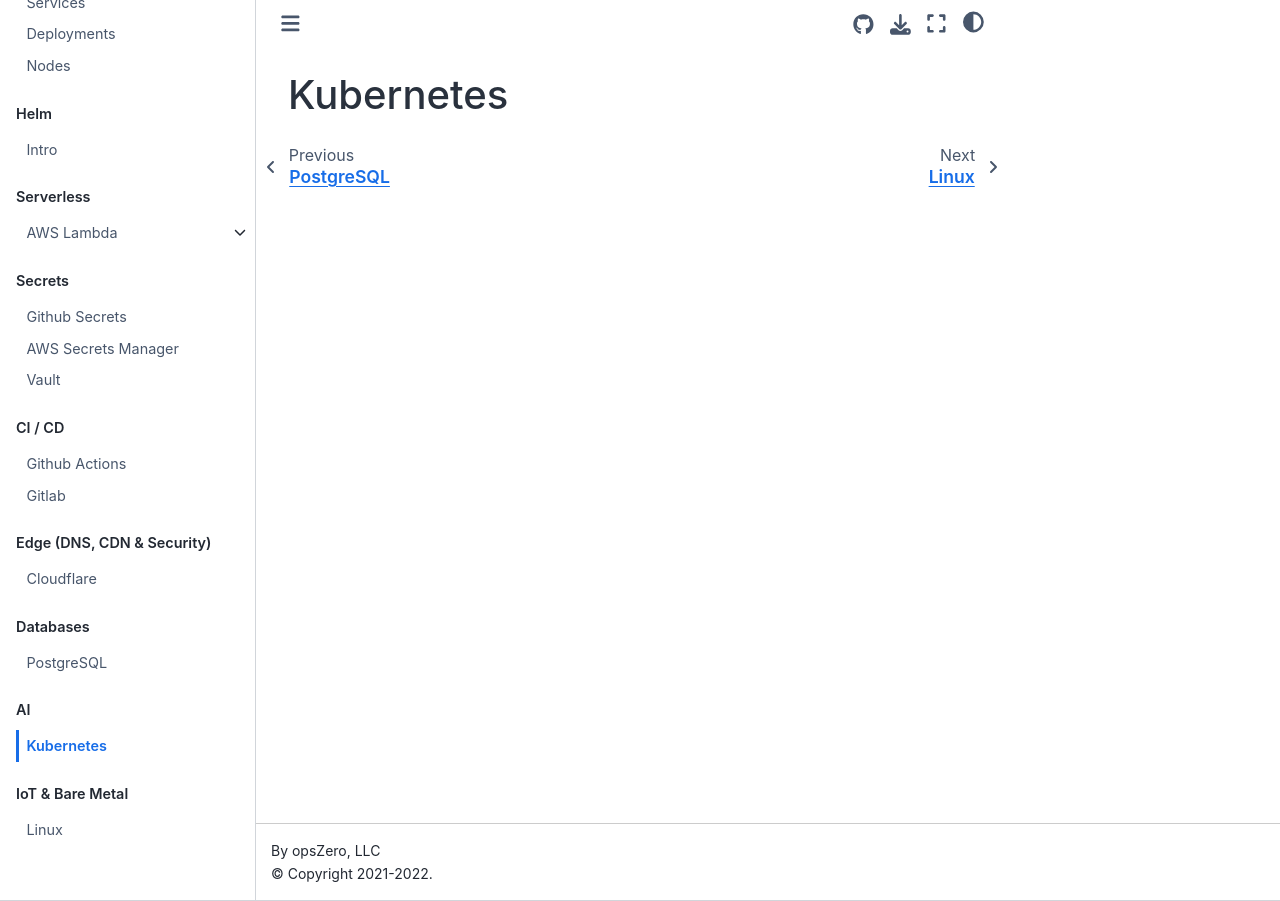
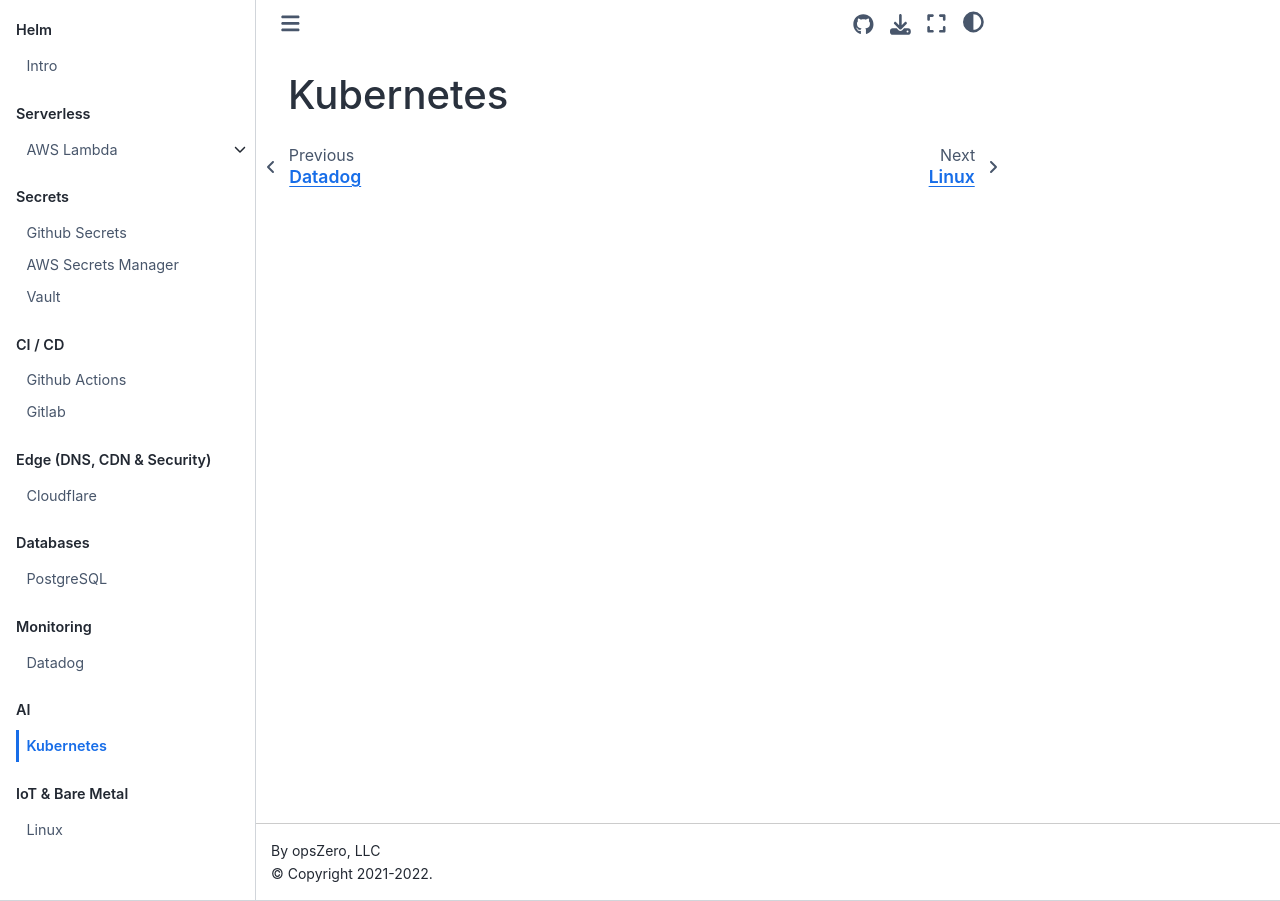
Before and after one commit to opszero/docs, a Jupyter Book: the page built from ai/kubernetes.md, in a window 1280 px wide. Built offline with Jupyter Book 1.0.4 settings and Sphinx 7.4.7 and the Sphinx Book theme 1.1.4, drawn with Linux system fonts in a browser that asks for light colours; pages that are not in the unit, such as notebooks, are missing from menus.

Commit message:
Move monitoring

```diff
--- a/_toc.yml
+++ b/_toc.yml
@@ -19,9 +19,6 @@
     - file: cloud/aws
     - file: cloud/google
     - file: cloud/azure
-- caption: Monitoring
-  chapters:
-  - file: monitoring/datadog
 - caption: Kubernetes
   chapters:
   - file: kubernetes/setup
@@ -67,6 +64,9 @@
 - caption: Databases
   chapters:
   - file: databases/postgresql
+- caption: Monitoring
+  chapters:
+  - file: monitoring/datadog
 - caption: AI
   chapters:
   - file: ai/kubernetes
```
